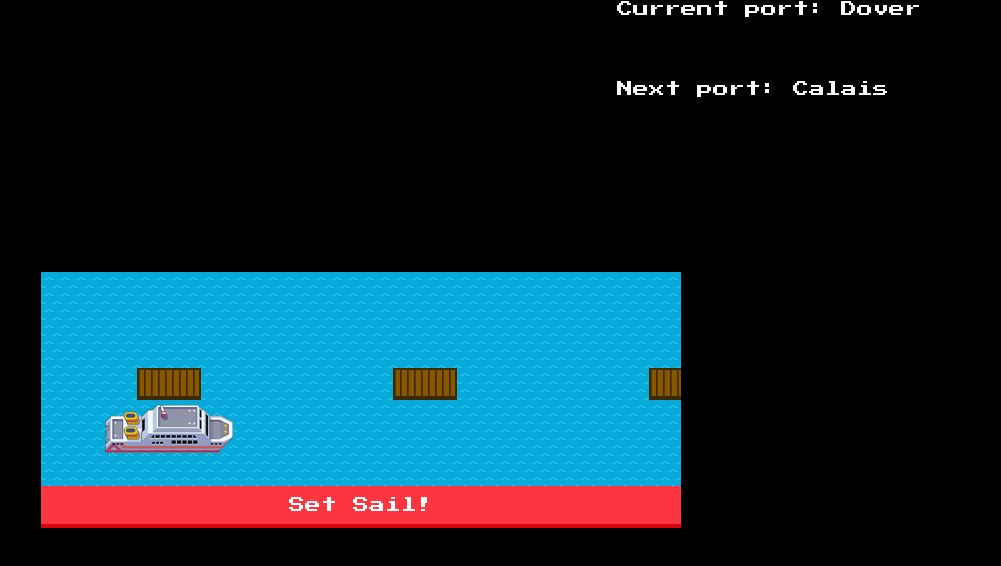
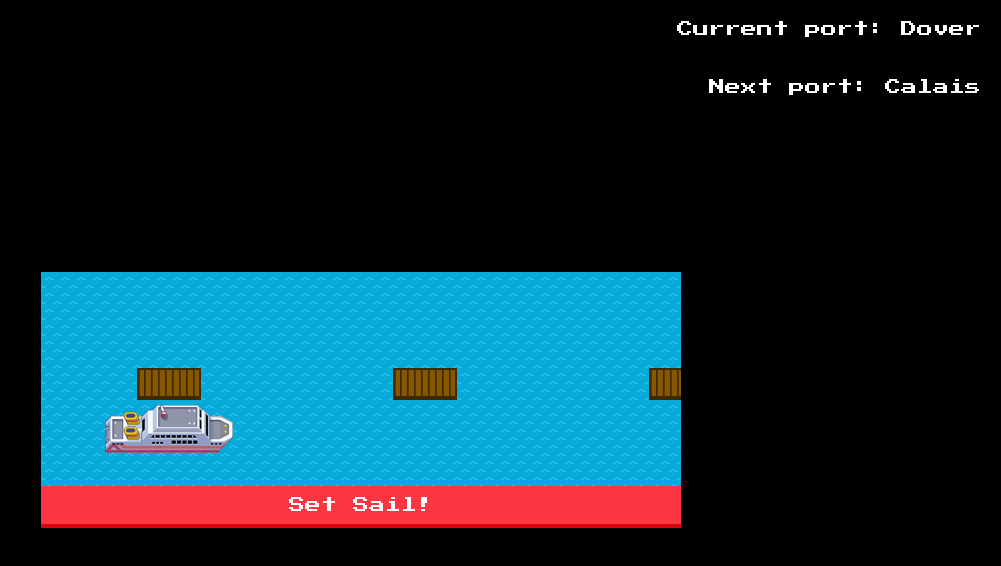
Before and after one commit to ian-antking/cruise-ships-gui, a website: page index.html in a window 1280 px wide. Shown: the whole page, without its empty margins (279-1280 px from the left). Drawn offline with Linux system fonts and the light colour scheme.

Commit message:
styling complete and errors removed

```diff
--- a/css/style.css
+++ b/css/style.css
@@ -10,8 +10,8 @@ body {
 }
 
 #display {
+  width: 100%;
   height: 20%;
-  width: 30%;
   position: fixed;
   right: 0;
   top: 0;
@@ -20,8 +20,9 @@ body {
 }
 
 #currentPort, #nextPort {
-  width: 100%;
-  height: 50%;
+  padding: 20px;
+  display: flex;
+  justify-content: flex-end;
 }
 
 #viewport {
--- a/src/controller.js
+++ b/src/controller.js
@@ -50,6 +50,7 @@
       const portElement = document.querySelector(`[data-port-index = "${nextPortIndex}"]`);
       if (!portElement) {
         this.renderMessage('Your journey has finished. Please disembark!');
+        return;
       }
       const portPosition = portElement.offsetLeft;
       const shipElement = document.querySelector('#ship');
@@ -78,7 +79,7 @@
       const newMessageElement = document.createElement('div');
       newMessageElement.id = 'message';
       newMessageElement.innerHTML = message;
-      const viewport = document.querySelector('#viewport')
+      const viewport = document.querySelector('#viewport');
       viewport.appendChild(newMessageElement);
       window.setTimeout(() => {
         viewport.removeChild(newMessageElement);
@@ -91,7 +92,11 @@
       const currentPortElement = document.getElementById('currentPort');
       const nextPortElement = document.getElementById('nextPort');
       currentPortElement.innerHTML = `Current port: ${ship.currentPort.name}`;
-      nextPortElement.innerHTML = `Next port: ${ship.itinerary.ports[portIndex].name}`;
+      if (portIndex < ship.itinerary.ports.length) {
+        nextPortElement.innerHTML = `Next port: ${ship.itinerary.ports[portIndex].name}`;
+      } else {
+        nextPortElement.innerHTML = 'You are at you final destination';
+      }
     }
   }
 
```
Also changed, not shown: src/ship.js (line endings or trailing spaces).
